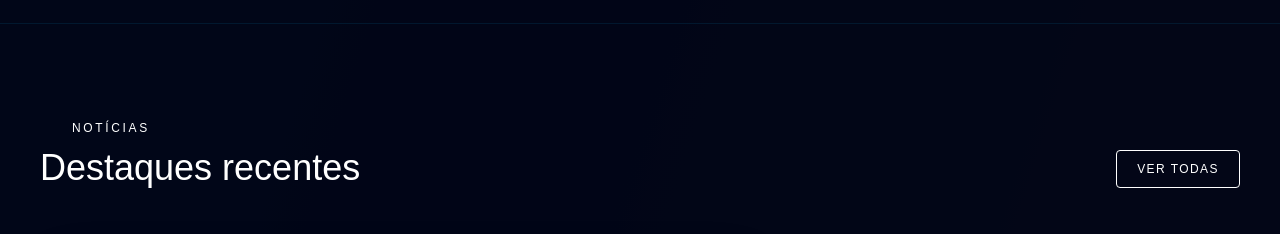
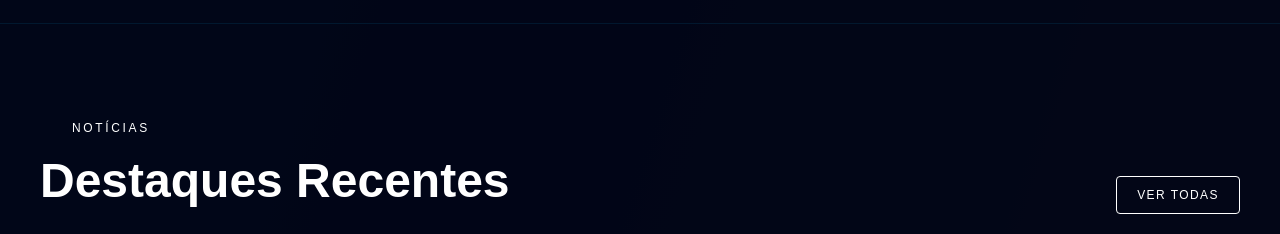
Before and after one commit to Paulino-46/portal-hebrom3, a Next.js app: page / in a window 1280 px wide. Shown: the part 2440-2674 px from the top of the page. Built offline with nearby package versions, Linux system fonts and the light colour scheme; no server answers; the database is empty; grey boxes are pictures that could not be loaded.

Commit message:
Página Inicial

```diff
--- a/app/page.tsx
+++ b/app/page.tsx
@@ -150,13 +150,13 @@ export default async function Home() {
       >
         <div className="mx-auto max-w-7xl">
           <div className="mb-10 flex flex-col gap-4 sm:flex-row sm:items-end sm:justify-between sm:mb-12">
-            <div>
+            <div className="max-w-xl">
               <p className="mb-3 flex items-center gap-3 text-[0.65rem] font-medium uppercase tracking-[0.22em] text-gold sm:text-xs">
                 <span className="block h-px w-5 bg-gold" />
                 Notícias
               </p>
-              <h2 className="text-2xl font-medium text-white sm:text-3xl lg:text-4xl">
-                Destaques recentes
+              <h2 className="text-3xl font-bold leading-snug text-white sm:text-4xl lg:text-5xl">
+                Destaques Recentes
               </h2>
             </div>
             <Link
@@ -174,7 +174,7 @@ export default async function Home() {
                 <img
                   src={
                     dynamicNews[0]?.src ||
-                    "/img/istockphoto-1144570336-1024x1024.jpg"
+                    "/img/placeholder-news.jpg"
                   }
                   alt={dynamicNews[0]?.title || "Notícia em destaque"}
                   className="h-56 w-full object-cover transition duration-700 group-hover:scale-105 sm:h-64 lg:h-72"
@@ -259,7 +259,7 @@ export default async function Home() {
         className="bg-slate-950/95 px-4 py-16 sm:px-8 sm:py-20 lg:px-10 lg:py-24"
       >
         <div className="mx-auto max-w-7xl">
-          <div className="grid gap-10 lg:grid-cols-2 lg:items-start lg:gap-16">
+          <div className="grid gap-10 md:grid-cols-2 md:gap-12 lg:items-start lg:gap-16">
 
             {/* Events list */}
             <div>
@@ -285,8 +285,7 @@ export default async function Home() {
                     <div className="flex-shrink-0">
                       <img
                         src={
-                          event.src ||
-                          "/img/istockphoto-1144570336-1024x1024.jpg"
+                          event.src || "/img/placeholder-event.jpg"
                         }
                         alt={event.title}
                         className="h-14 w-14 rounded-xl object-cover sm:h-16 sm:w-16"
```
